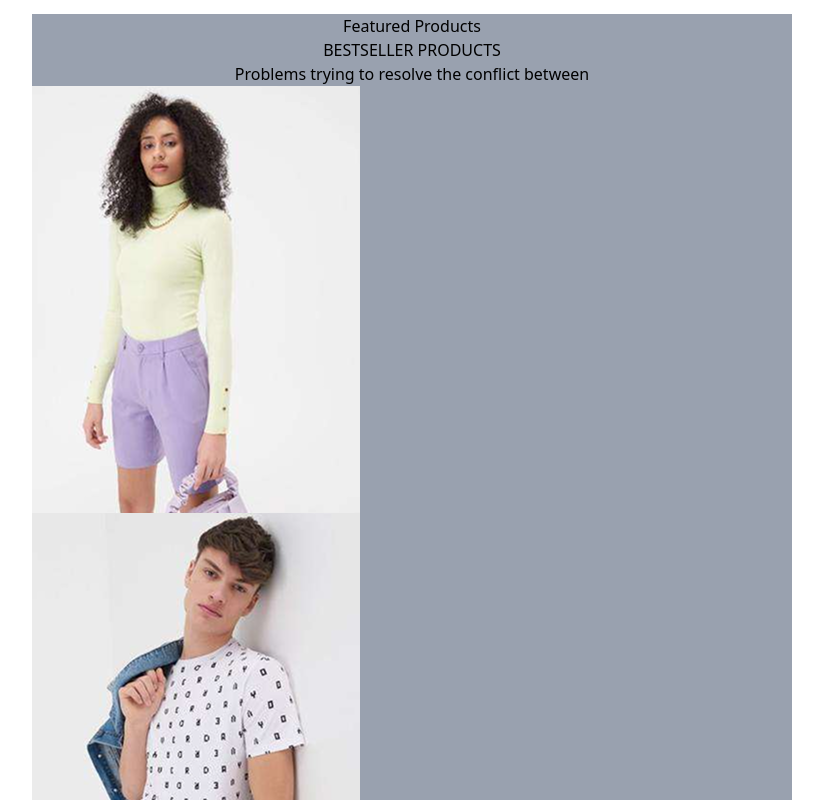
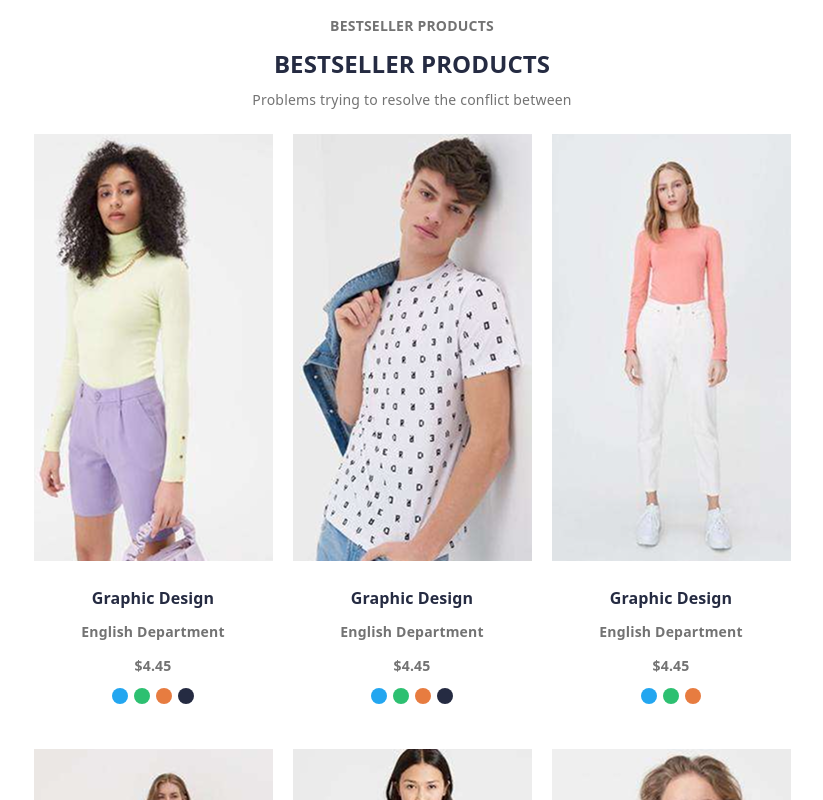
Before and after one commit to mdortca/ecommerce, a React (Vite) app in the folder e-commerce/: page / in a window 1280 px wide. Shown: the part 1400-2200 px from the top of the page, without its empty margins (228-1051 px from the left). Built offline with nearby package versions, Linux system fonts and the light colour scheme.

Commit message:
Update ProductCardsSection.jsx

```diff
--- a/e-commerce/src/layout/ProductCardsSection.jsx
+++ b/e-commerce/src/layout/ProductCardsSection.jsx
@@ -3,31 +3,69 @@ import ProductCard2 from '../assets/product-cards/product-card-2.png'
 import ProductCard3 from '../assets/product-cards/product-card-3.png'
 import ProductCard4 from '../assets/product-cards/product-card-4.png'
 import ProductCard5 from '../assets/product-cards/product-card-5.png'
-import ProductCard67 from '../assets/product-cards/product-card-6-7.png'
+import ProductCard6 from '../assets/product-cards/product-card-6-7.png'
+import ProductCard7 from '../assets/product-cards/product-card-6-7.png'
 import ProductCard8 from '../assets/product-cards/product-card-8.png'
 
 function ProductCardsSection() {
-    return(
-        <section className="w-full mt-4">
-            <div className="w-5/8 mx-auto bg-gray-400">
-                <div className="">
-                    <p>Featured Products</p>
-                    <p>BESTSELLER PRODUCTS</p>
-                    <p>Problems trying to resolve the conflict between</p>
+  const products = [
+    { id: 1, img: ProductCard1, title: "Graphic Design", price: "$4.45", colors: ["#23A6F0", "#2DC071", "#E77C40", "#252B42"] },
+    { id: 2, img: ProductCard2, title: "Graphic Design", price: "$4.45", colors: ["#23A6F0", "#2DC071", "#E77C40", "#252B42"] },
+    { id: 3, img: ProductCard3, title: "Graphic Design", price: "$4.45", colors: ["#23A6F0", "#2DC071", "#E77C40"] },
+    { id: 4, img: ProductCard4, title: "Graphic Design", price: "$4.45", colors: ["#23A6F0", "#2DC071", "#E77C40", "#252B42"] },
+    { id: 5, img: ProductCard5, title: "Graphic Design", price: "$4.45", colors: ["#23A6F0", "#2DC071", "#E77C40", "#252B42"] },
+    { id: 6, img: ProductCard6, title: "Graphic Design", price: "$4.45", colors: ["#23A6F0", "#2DC071", "#E77C40", "#252B42"] },
+    { id: 7, img: ProductCard7, title: "Graphic Design", price: "$4.45", colors: ["#23A6F0", "#2DC071", "#E77C40", "#252B42"] },
+    { id: 8, img: ProductCard8, title: "Graphic Design", price: "$4.45", colors: ["#23A6F0", "#2DC071", "#E77C40", "#252B42"] }
+  ];
+
+  return (
+    <section className="w-full mt-4">
+      <div className="w-5/8 mx-auto">
+        <div className="flex flex-col items-center gap-[10px] mb-[24px]">
+          <h6 className="font-bold text-[14px] leading-[24px] tracking-[0.2px] text-[#737373]">
+            BESTSELLER PRODUCTS
+          </h6>
+          <h2 className="font-bold text-[24px] leading-[32px] tracking-[0.1px] text-[#252B42]">
+            BESTSELLER PRODUCTS
+          </h2>
+          <p className="font-normal text-[14px] leading-[20px] tracking-[0.2px] text-[#737373]">
+            Problems trying to resolve the conflict between
+          </p>
+        </div>
+
+        <div className="flex flex-col sm:flex-row sm:flex-wrap sm:justify-center gap-[20px]">
+          {products.map((product) => (
+            <div key={product.id} className="flex flex-col sm:w-[239px]">
+              <div className="relative">
+                <img src={product.img} alt="" className="w-full h-[427px] object-cover" />
+              </div>
+              <div className="flex flex-col items-center py-[25px] gap-[10px]">
+                <h5 className="font-bold text-[16px] leading-[24px] tracking-[0.1px] text-[#252B42]">
+                  {product.title}
+                </h5>
+                <p className="font-bold text-[14px] leading-[24px] tracking-[0.2px] text-[#737373]">
+                  English Department
+                </p>
+                <p className="font-bold text-[14px] leading-[24px] tracking-[0.2px] text-[#737373]">
+                  {product.price}
+                </p>
+                <div className="flex gap-[6px]">
+                  {product.colors.map((color, index) => (
+                    <div
+                      key={index}
+                      className="w-[16px] h-[16px] rounded-full"
+                      style={{ backgroundColor: color }}
+                    />
+                  ))}
                 </div>
-                <div>
-                    <div><img src={ProductCard1} alt="" /></div>
-                    <div><img src={ProductCard2} alt="" /></div>
-                    <div><img src={ProductCard3} alt="" /></div>
-                    <div><img src={ProductCard4} alt="" /></div>
-                    <div><img src={ProductCard5} alt="" /></div>
-                    <div><img src={ProductCard67} alt="" /></div>
-                    <div><img src={ProductCard67} alt="" /></div>
-                    <div><img src={ProductCard8} alt="" /></div>
-                </div>
+              </div>
             </div>
-        </section>
-    )
+          ))}
+        </div>
+      </div>
+    </section>
+  );
 }
 
-export default ProductCardsSection
+export default ProductCardsSection;
```
